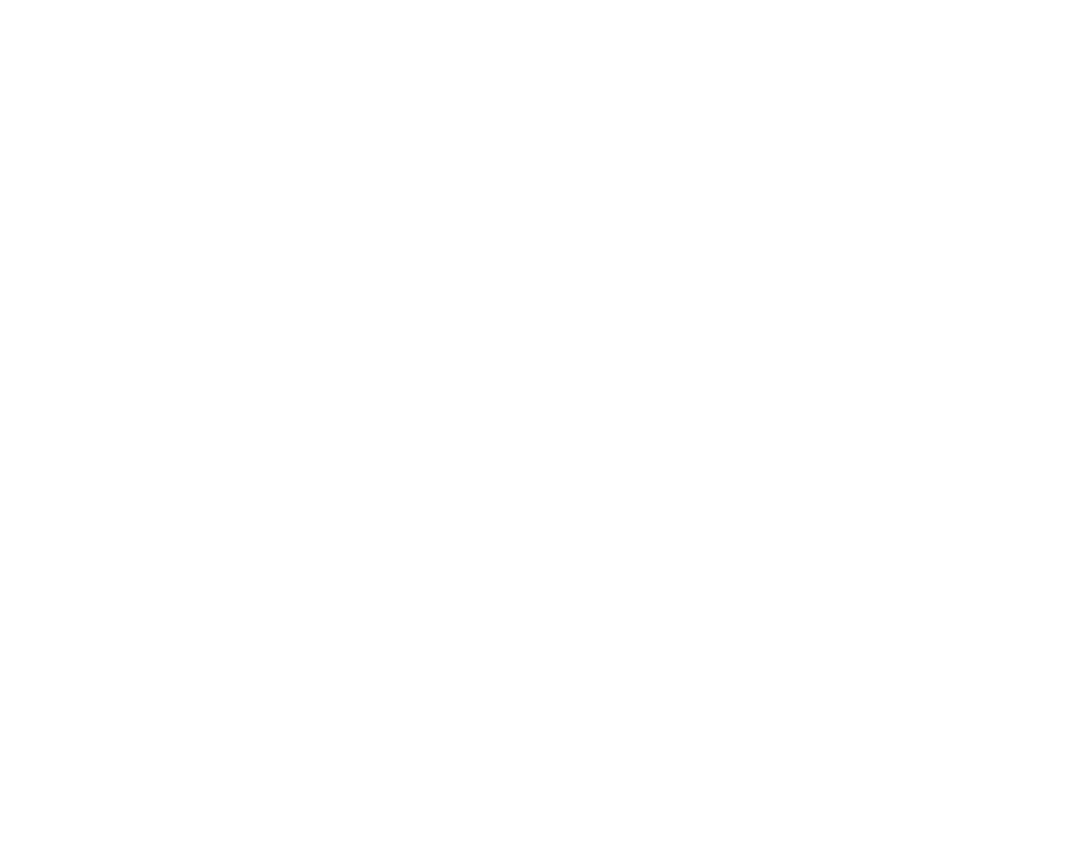
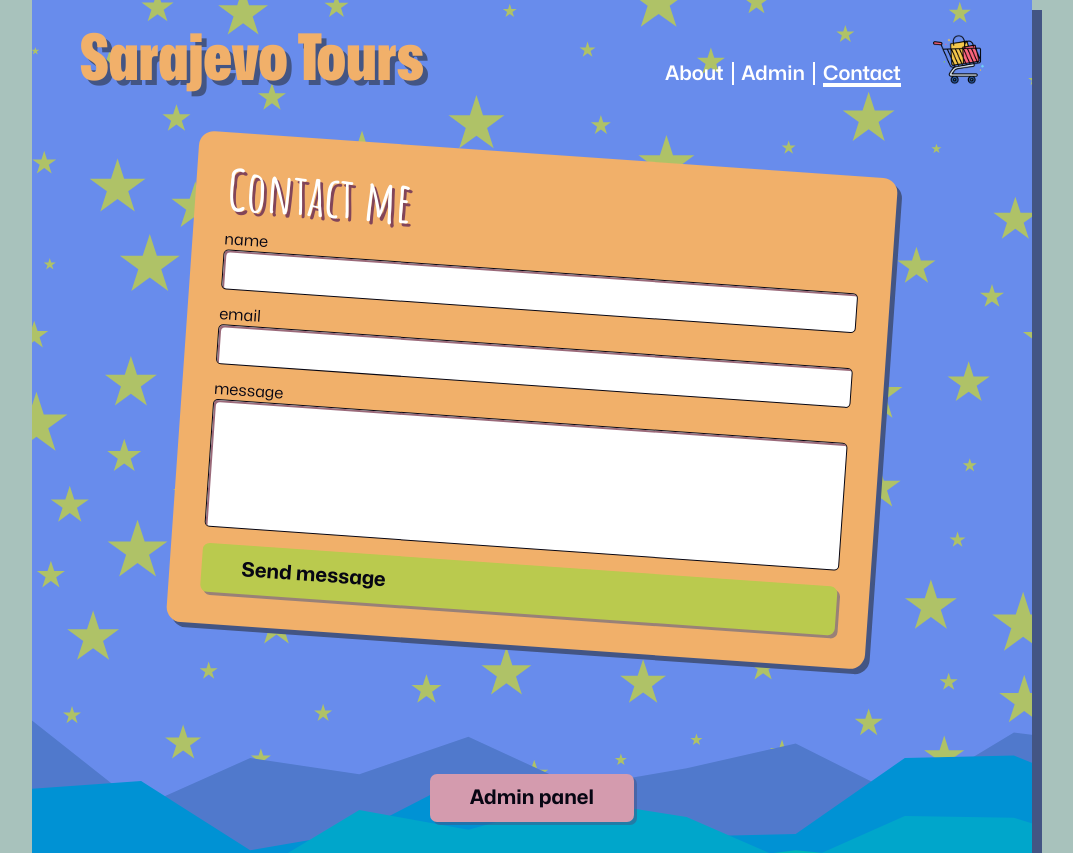
Before and after one commit to drkedrkedjon/sarajevo-tours-react, a React (Vite) app: page /contact in a window 1280 px wide. Before the commit this address had no page. Shown: the top 853 px of the page, without its empty margins (108-1181 px from the left). Before the commit the page ends 800 px from the top, so only its background shows below. Built offline with nearby package versions, Linux system fonts and the light colour scheme.

Commit message:
Working on contact page form, CSS & html

```diff
--- a/css-styles.css
+++ b/css-styles.css
@@ -156,7 +156,7 @@
   text-shadow: 5px 5px 0px hsl(var(--shadow-blue));
 }
 .text-shadow-pink {
-  text-shadow: 5px 5px 0px hsl(var(--shadow-pink));
+  text-shadow: 3px 3px 0px hsl(var(--shadow-pink));
 }
 .box-shadow-blue {
   box-shadow: 5px 5px 0px hsl(var(--shadow-blue));
@@ -250,6 +250,7 @@
   color: hsl(var(--color-black));
   text-shadow: 2px 2px 0 hsl(var(--color-white));
 }
+
 /* ************************************** */
 /* Home Layout */
 /* ************************************** */
@@ -295,13 +296,20 @@
 .nav-list {
   display: flex;
   gap: 0.5rem;
-  color: white;
-  font-weight: 600;
 }
 .nav-list > :not(:last-child) {
-  border-inline-end: 2px solid white;
+  border-inline-end: 2px solid hsl(var(--color-white));
   padding-inline-end: 0.5rem;
 }
+.nav-list-link {
+  font-weight: 600;
+  color: hsl(var(--color-white));
+}
+.nav-list-link:hover,
+.nav-list-link-active {
+  border-bottom: 4px solid hsl(var(--color-white));
+}
+
 .cart-img {
   height: 2.5rem;
 }
@@ -739,6 +747,42 @@
 }
 
 /* ************************************** */
+/* Contact form page */
+/* ************************************** */
+
+.form-container {
+  background-color: hsl(var(--color-orange));
+  max-width: min(90%, 700px);
+  margin: 2rem auto;
+  border-radius: 15px;
+  transform: rotate(4deg);
+  padding: 2rem;
+}
+.form-contact {
+  display: flex;
+  gap: 1rem;
+  flex-direction: column;
+  align-items: strech;
+}
+.name-email {
+  display: flex;
+  flex-direction: column;
+  gap: 1rem;
+}
+.label-container {
+  display: flex;
+  flex-direction: column;
+}
+.form-input {
+  background-color: hsl(var(--color-white));
+  border: 1px solid hsl(var(--color-black));
+  border-radius: 5px;
+  box-shadow: inset 2px 2px 0 hsl(var(--shadow-pink), 0.8);
+  color: hsl(var(--color-black));
+  font-size: 1.2rem;
+  padding: 0.5rem;
+}
+/* ************************************** */
 /* Futter Component */
 /* ************************************** */
 
--- a/src/App.jsx
+++ b/src/App.jsx
@@ -8,6 +8,7 @@
 import Walk from "./pages/Walk";
 import ProductLayout from "./pages/ProductLayout";
 import ProductDetails from "./pages/ProductDetails";
+import Contact from "./pages/Contact";
 
 function App() {
   return (
@@ -22,6 +23,7 @@
         <Route path="products" element={<ProductLayout />}>
           <Route path=":id" element={<ProductDetails />} />
         </Route>
+        <Route path="contact" element={<Contact />} />
       </Routes>
     </BrowserRouter>
   );
--- a/src/components/Header.jsx
+++ b/src/components/Header.jsx
@@ -1,6 +1,6 @@
 /* eslint-disable react/prop-types */
 import React from "react";
-import { Link } from "react-router-dom";
+import { Link, NavLink } from "react-router-dom";
 
 export default function Header({ color }) {
   return (
@@ -8,9 +8,42 @@
       <div className="nav-cart">
         <nav>
           <ul className="nav-list fs-500">
-            <li>About</li>
-            <li>Admin</li>
-            <li>Contact</li>
+            <li>
+              <NavLink
+                className={({ isActive }) =>
+                  isActive
+                    ? "nav-list-link nav-list-link-active"
+                    : "nav-list-link"
+                }
+                to="/about"
+              >
+                About
+              </NavLink>
+            </li>
+            <li>
+              <NavLink
+                className={({ isActive }) =>
+                  isActive
+                    ? "nav-list-link nav-list-link-active"
+                    : "nav-list-link"
+                }
+                to="/admin"
+              >
+                Admin
+              </NavLink>
+            </li>
+            <li>
+              <NavLink
+                className={({ isActive }) =>
+                  isActive
+                    ? "nav-list-link nav-list-link-active"
+                    : "nav-list-link"
+                }
+                to="/contact"
+              >
+                Contact
+              </NavLink>
+            </li>
           </ul>
         </nav>
         <img
--- a/src/data.js
+++ b/src/data.js
@@ -38,6 +38,10 @@
     id: "3",
     title: "Obtener ambas guias de Jahorina con el 20% de descuento",
     subtitle: "Obtener ambos GPS. Todo incluido",
+    hero: {
+      heroTitle: "50% OFF",
+      heroText: "Choose the best, hotel, bungalow, on slopes or down in town",
+    },
     summary:
       "Obtenga ambas guías de la montaña Jahorina con un descuento especial del 25% sobre el precio total combinado",
     description: "BlaBla",
@@ -45,6 +49,7 @@
     category: "esqui",
     location: "Jahorina",
     imgUrl: "/assets/images/bike-card.jpg",
+    imgUrl2: "/assets/images/bike-card.jpg",
   },
 
   {
--- /dev/null
+++ b/src/pages/Contact.jsx
@@ -0,0 +1,58 @@
+import React from "react";
+import Header from "../components/Header";
+import Footer from "../components/Footer";
+
+export default function Contact() {
+  return (
+    <div className="background-color-home">
+      <div className="home-layout home-layout-blue">
+        <Header color="color-orange" />
+
+        <div className="form-container box-shadow-blue">
+          <form className="form-contact" action="">
+            <h1 className="fs-700 ff-title color-white text-shadow-pink">
+              Contact me
+            </h1>
+
+            <div className="name-email">
+              <div className="label-container">
+                <label htmlFor="name">name</label>
+                <input
+                  className="form-input"
+                  type="text"
+                  name="name"
+                  id="name"
+                />
+              </div>
+              <div className="label-container">
+                <label htmlFor="email">email</label>
+                <input
+                  className="form-input"
+                  type="email"
+                  name="email"
+                  id="email"
+                  required
+                />
+              </div>
+            </div>
+
+            <div className="label-container">
+              <label htmlFor="message">message</label>
+              <textarea
+                className="form-input"
+                name="message"
+                id="message"
+                cols="20"
+                rows="5"
+              />
+            </div>
+
+            <button className="btn btn-green">Send message</button>
+          </form>
+        </div>
+
+        <Footer />
+      </div>
+    </div>
+  );
+}
```
Also changed, not shown: 1 other file (tests, documents, lock files or other folders).
